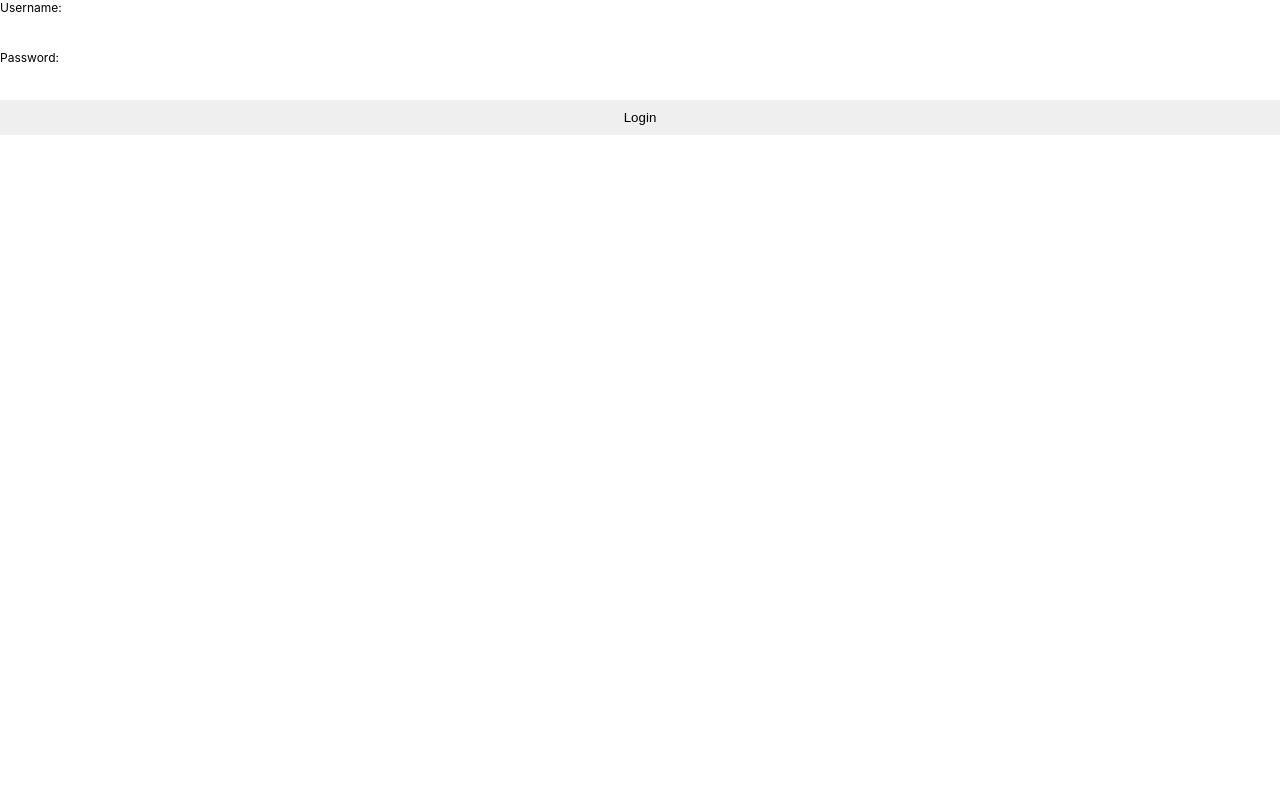
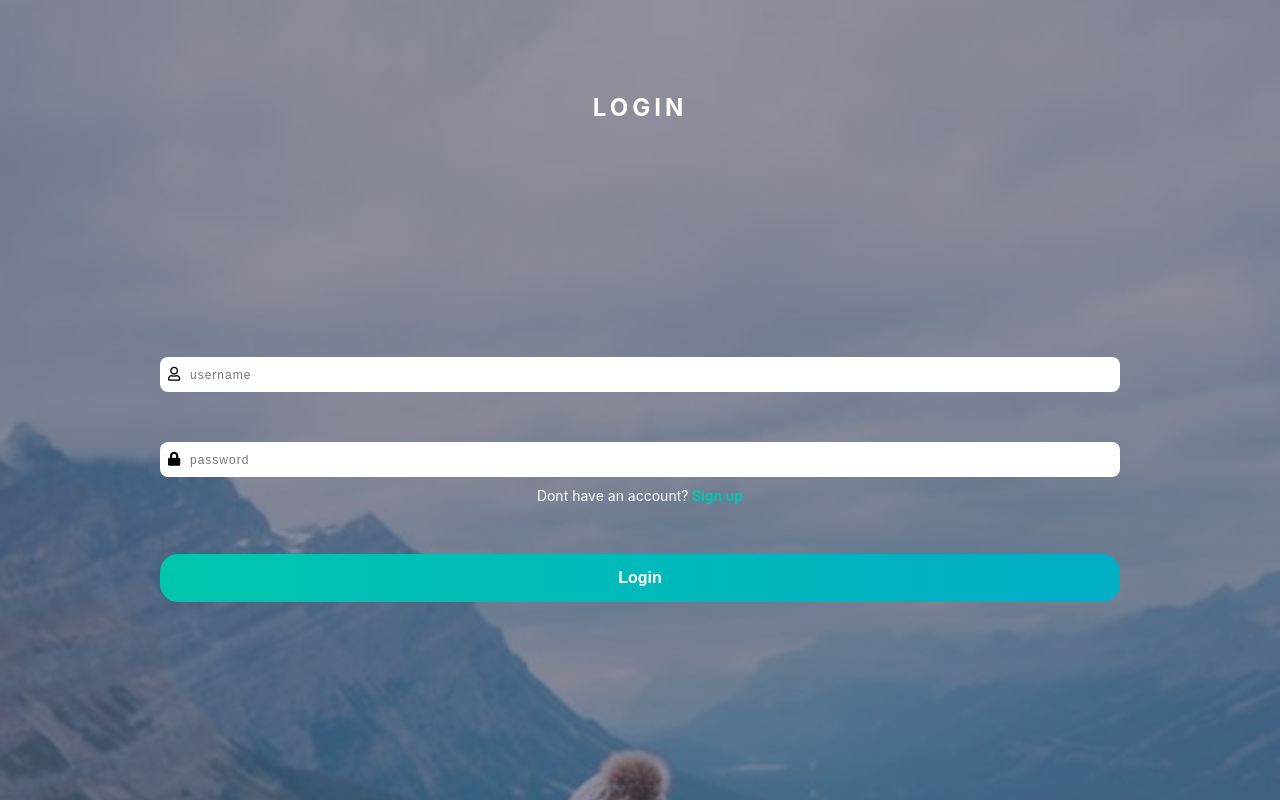
Before and after one commit to adrivpp/Router-frontend, a React (Create React App) app: page /login in a window 1280 px wide. Built offline with nearby package versions, Linux system fonts and the light colour scheme; no server answers.

Commit message:
login sign up css done

```diff
--- a/src/App.css
+++ b/src/App.css
@@ -6,6 +6,7 @@ body {
   padding: 0;
   font-family: -apple-system,BlinkMacSystemFont,Segoe UI,Roboto Oxygen-Sans,Ubuntu,Cantarell,“Fira Sans”,“Droid Sans”,Helvetica Neue,Helvetica,"\30D2\30E9\30AE\30CE\89D2\30B4 Pro W3",Hiragino Kaku Gothic Pro,"\30E1\30A4\30EA\30AA",Meiryo,"\FF2D\FF33 \FF30\30B4\30B7\30C3\30AF",Arial,sans-serif,Apple Color Emoji,Segoe UI Emoji,Segoe UI Symbol;
   font-size: 12px;
+  background: #FFFF;
 }
 html {
   width: 100vw;
@@ -58,7 +59,7 @@ h1 {
 
 /* button */
 .button {
-  background: #00C6AE;
+  background: linear-gradient(90deg, rgba(0,198,174,1) 0%, rgba(0,174,198,1) 97%);
   display: flex;
   justify-content: center;
   align-items: center;
@@ -69,29 +70,13 @@ h1 {
   color: white;
   margin-bottom: 7vh;
   border: none;
+  font-size: 16px;
+  font-weight: bold;
 }
 
 .create-button {
   width: 80%;
   margin-bottom: 0;
-}
-
-/* inputs */
-input {
-  width: 100%;
-  border: none;
-  box-sizing: border-box;
-  padding: 10px;
-}
-
-.input {
-  background: none;
-  color: white;
-  border-bottom: 2px solid white;
-}
-
-input::placeholder {
-  color: white;
 }
 
 .select {
@@ -133,7 +118,6 @@ input::placeholder {
 }
 
 .list-container {
-  padding-bottom: 10vh;
   margin: 0 auto;
   width: 100%;
   column-count: 2;
@@ -165,6 +149,7 @@ input::placeholder {
 .nav-bar {
   position: fixed;
   bottom: 0;
+  margin-top: 10vw;
   background: white;
   min-height: 8vh;
   display: flex;
@@ -281,3 +266,91 @@ input::placeholder {
     box-shadow: 0 2.5em 0 0;
   }
 }
+
+/* auth */
+
+.auth {
+  background:url('./images/travel.jpg');
+  background-size: cover;
+  width: 100%;
+  height: 100vh;
+  display: flex;
+  flex-direction: column;
+  align-items: center;
+}
+
+.auth button {
+  width: 100%;
+}
+
+.auth h2 {
+  color: white;
+  font-size: 2em;
+  text-transform: uppercase;
+  letter-spacing: 4px;
+}
+
+.auth form {
+  width: 75%;
+  display: flex;
+  flex-direction: column;
+  align-items: center;
+  justify-content: space-evenly;
+  min-height: 50vh;
+}
+
+.user {
+  width: 100%;
+}
+
+.user p {
+  color: white;
+  font-size: 14px;
+  margin-top: 10px;
+  text-align: center;
+}
+
+.user a {
+  color: #00C6AE;
+  font-weight: bold;
+}
+
+/* inputs */
+input {
+  width: 100%;
+  border: none;
+  box-sizing: border-box;
+  padding: 10px;
+  background: none;
+}
+
+.auth input::placeholder {
+  letter-spacing: 1px;
+  font-size: 12px;
+}
+
+.user-input {
+  padding-left: 20px;
+  position: relative;
+  background: white;
+  border-radius: 8px;
+}
+
+.input {
+  background: none;
+  color: #fff;
+  border-bottom: 2px solid white;
+  position: relative;
+}
+
+.input::placeholder {
+  color: white;
+}
+
+.input-user, .fa-lock {
+  position: absolute;
+  left: 8px;
+  top: 10px;
+  margin-right: 5px;
+  font-size: 14px;
+}
--- a/src/components/Navbar.js
+++ b/src/components/Navbar.js
@@ -2,7 +2,7 @@ import React, { Component } from 'react';
 import { Link } from 'react-router-dom';
 import { withAuth } from '../providers/AuthProvider';
 import Badge from './Badge';
-import NotificationsCard from './NotificationsCard';
+// import NotificationsCard from './NotificationsCard';
 
 class Navbar extends Component {
 
@@ -21,7 +21,7 @@ class Navbar extends Component {
           <Link to='/profile'><i className="far fa-user"></i></Link>
           <i className="far fa-envelope-open"></i>
         </nav>
-      <NotificationsCard/>
+      {/* <NotificationsCard/> */}
      </>
     )
   }
--- a/src/pages/Home.js
+++ b/src/pages/Home.js
@@ -13,7 +13,7 @@ class Home extends Component {
             <p className="tagline">Adventure awaits</p>
           </div>
           <div>
-            <Link className="button" to='/signup'>Signup</Link>
+            <Link className="button" to='/signup'>Sign up</Link>
             <Link id="login" className="button" to='/login'>Login</Link>
           </div>
         </div>
--- a/src/pages/Login.js
+++ b/src/pages/Login.js
@@ -1,5 +1,6 @@
 import React, { Component } from 'react';
 import { withAuth } from '../providers/AuthProvider';
+import { Link } from 'react-router-dom';
 
 class Login extends Component {
   state = {
@@ -24,13 +25,29 @@ class Login extends Component {
   render() {
     const { username, password } = this.state;
     return (
-      <form onSubmit={this.handleFormSubmit}>
-        <label>Username:</label>
-        <input type="text" name="username" value={username} onChange={this.handleChange}/>
-        <label>Password:</label>
-        <input type="password" name="password" value={password} onChange={this.handleChange} />
-        <input type="submit" value="Login" />
-      </form>
+      <section className="auth">
+        <div className="overlay">
+          <h2>Login</h2>
+          <form onSubmit={this.handleFormSubmit}>
+            <div className="user">
+              <div className="user-input">
+                <i className="far fa-user input-user"></i>
+                <input type="text" name="username" value={username} onChange={this.handleChange} placeholder="username"/>
+              </div>
+            </div>
+            <div className="user">
+              <div className="user-input">
+                <i className="fas fa-lock"></i>
+                <input type="password" name="password" value={password} onChange={this.handleChange} placeholder="password"/>
+              </div>
+              <p>Dont have an account?
+                <Link to={"/signup"}>  Sign up</Link>
+              </p>
+            </div>
+            <button className="button"  type="submit" value="Login">Login</button>
+          </form>
+        </div>
+      </section>
     )
   }
 }
--- a/src/pages/Profile.js
+++ b/src/pages/Profile.js
@@ -3,6 +3,7 @@ import { withAuth } from '../providers/AuthProvider';
 import Navbar from '../components/Navbar';
 import travelService from '../lib/travel-service';
 import DetailCard from '../components/DetailCard';
+import NotificationsCard from '../components/NotificationsCard';
 
 class Private extends Component {
 
@@ -49,6 +50,7 @@ class Private extends Component {
           {this.renderTravelsOwned()}
           <h2>travels im in</h2>
           {this.renderTravels()}
+          <NotificationsCard/>
           <Navbar/>
         </div>
       )
--- a/src/pages/Signup.js
+++ b/src/pages/Signup.js
@@ -32,20 +32,29 @@ class Signup extends Component {
   render() {
     const { username, password } = this.state;
     return (
-      <div>
-        <form onSubmit={this.handleFormSubmit}>
-          <label>Username:</label>
-          <input type="text" name="username" value={username} onChange={this.handleChange}/>
-          <label>Password:</label>
-          <input type="password" name="password" value={password} onChange={this.handleChange} />
-          <input type="submit" value="Signup" />
-        </form>
-
-        <p>Already have account?
-          <Link to={"/login"}> Login</Link>
-        </p>
-
-      </div>
+      <section className="auth">
+        <div className="overlay">
+          <h2>Sign up</h2>
+          <form onSubmit={this.handleFormSubmit}>
+            <div className="user">
+              <div className="user-input">
+                <i className="far fa-user input-user"></i>
+                <input type="text" name="username" value={username} onChange={this.handleChange} placeholder="username"/>
+              </div>
+            </div>
+            <div className="user">
+              <div className="user-input">
+                <i className="fas fa-lock"></i>
+                <input type="password" name="password" value={password} onChange={this.handleChange} placeholder="password"/>
+              </div>
+              <p>Already have account?
+                <Link to={"/login"}>  Login</Link>
+              </p>
+            </div>
+            <button className="button"  type="submit" value="Login">Signup</button>
+          </form>
+        </div>
+      </section>
     )
   }
 }
```
Also changed, not shown: src/images/adventure-travel.jpg (added), src/images/travel.jpg (added).
